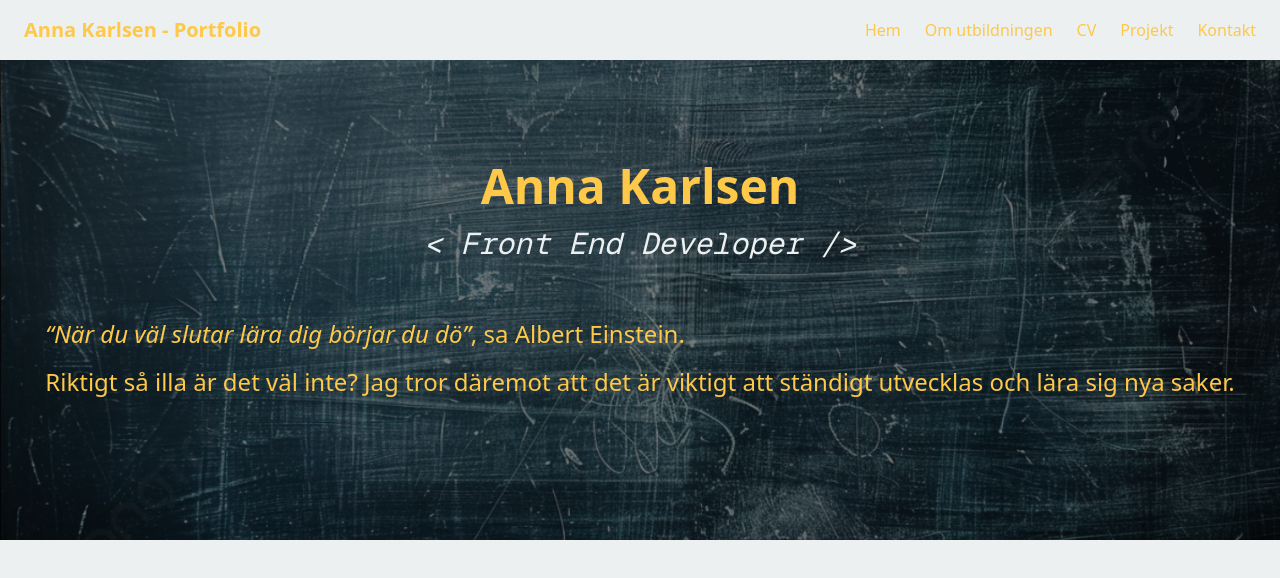
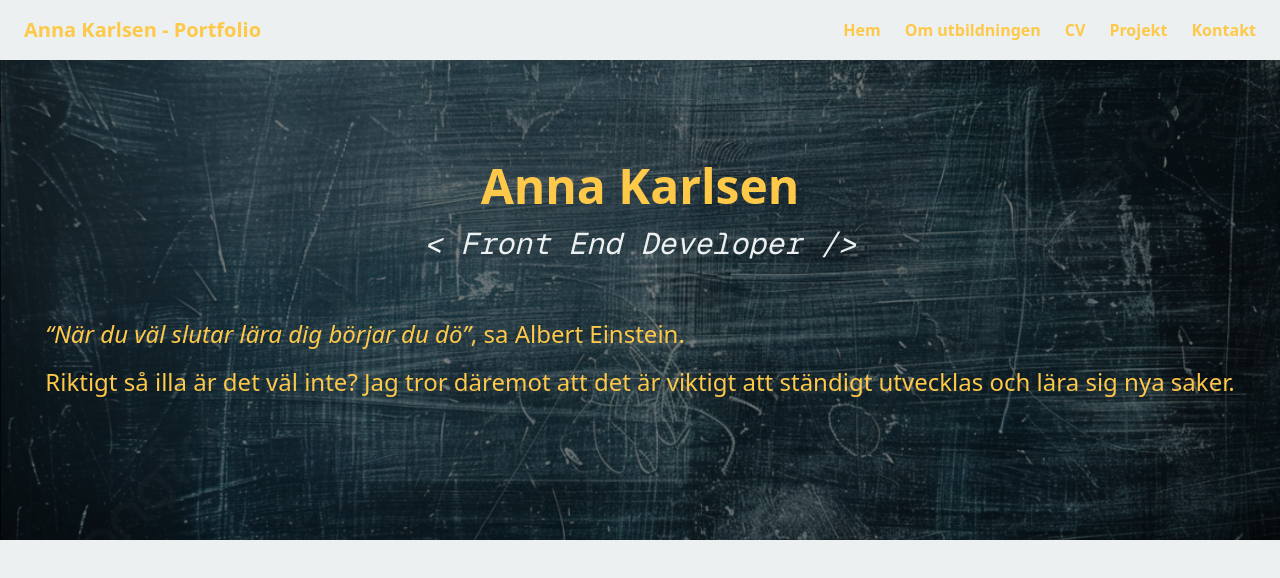
Before and after one commit to annkar73/portfolio-nextjs, a Next.js app: page / in a window 1280 px wide. Shown: the top 578 px of the page. Built offline with nearby package versions, Linux system fonts and the light colour scheme.

Commit message:
update nav

```diff
--- a/src/components/Header.tsx
+++ b/src/components/Header.tsx
@@ -23,13 +23,12 @@ export default function Header() {
       </h1>
 
       {/* Desktop nav */}
-      <nav className="hidden md:flex space-x-6 text-right">
+      <nav className="hidden md:flex space-x-6 text-right font-semibold">
         {navLinks.map(({ href, label }) => (
           <Link
             key={href}
             href={href}
-            className="hover:underline"
-            style={{ color: "var(--color-accent)" }}
+            className="text-[var(--color-accent)] hover:underline hover:text-[var(--color-secondary-accent)]"
           >
             {label}
           </Link>
```
